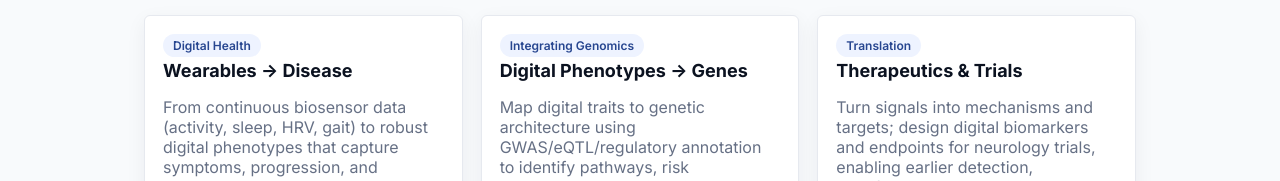
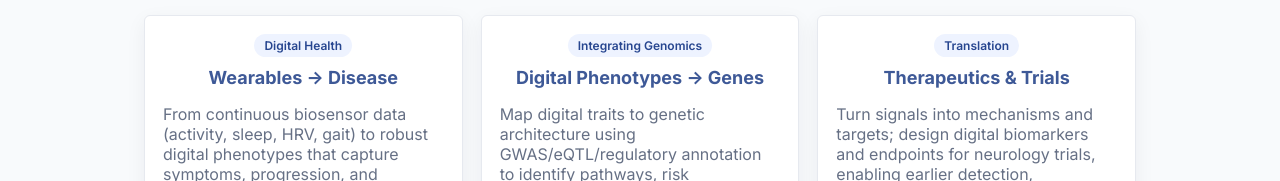
Before and after one commit to jasonjliu/jasonjliu.github.io, a plain HTML site: page index.html in a window 1280 px wide. Shown: the part 619-800 px from the top of the page. Drawn offline with Linux system fonts and the light colour scheme.

Commit message:
Update index.html

```diff
--- a/index.html
+++ b/index.html
@@ -73,14 +73,24 @@
 
     .card{background:#fff;border:1px solid var(--line);border-radius:var(--radius);padding:18px;box-shadow:var(--shadow)}
     .card h3{margin:.2rem 0 .35rem;font-size:18px}
-    .tag{display:inline-block;padding:4px 10px;border-radius:999px;background:#eef3ff;color:#274690;font-weight:600;font-size:12px;margin-right:8px}
-
+    .tag {
+      display: block;              /* make it a block element */
+      width: fit-content;          /* shrink pill to fit text */
+      padding: 4px 10px;
+      border-radius: 999px;
+      background: #eef3ff;
+      color: #274690;
+      font-weight: 600;
+      font-size: 12px;
+      margin: 0 auto 10px auto;    /* centers pill horizontally + spacing below */
+    }
     /* Publications styling */
     .pub-actions{display:flex;gap:10px;align-items:center;margin-top:8px;flex-wrap:wrap}
     .chip{display:inline-block;padding:6px 10px;border-radius:999px;border:1px solid var(--line);background:#fff;font-weight:600;font-size:12px;color:var(--brand)}
     .pub-list{list-style:none;margin:16px 0 0;padding:0;display:grid;gap:12px}
     .pub-item{background:#fff;border:1px solid var(--line);border-radius:var(--radius);padding:16px 18px;box-shadow:var(--shadow)}
-    .pub-title{font-weight:600;margin:2px 0 6px}
+    .pub-title{font-weight:400;margin:2px 0 6px}
+    .pub-title strong {font-weight: 700}
     .pub-meta{color:var(--muted);font-size:14px;line-height:1.4}
 
     /* Footer */
@@ -111,6 +121,11 @@
       opacity: 1;
       pointer-events: auto;
     }
+    #research-areas .card h3 {
+      text-align: center;
+      color: var(--brand);
+    }
+
   </style>
   <script type="application/ld+json">
   {
```
